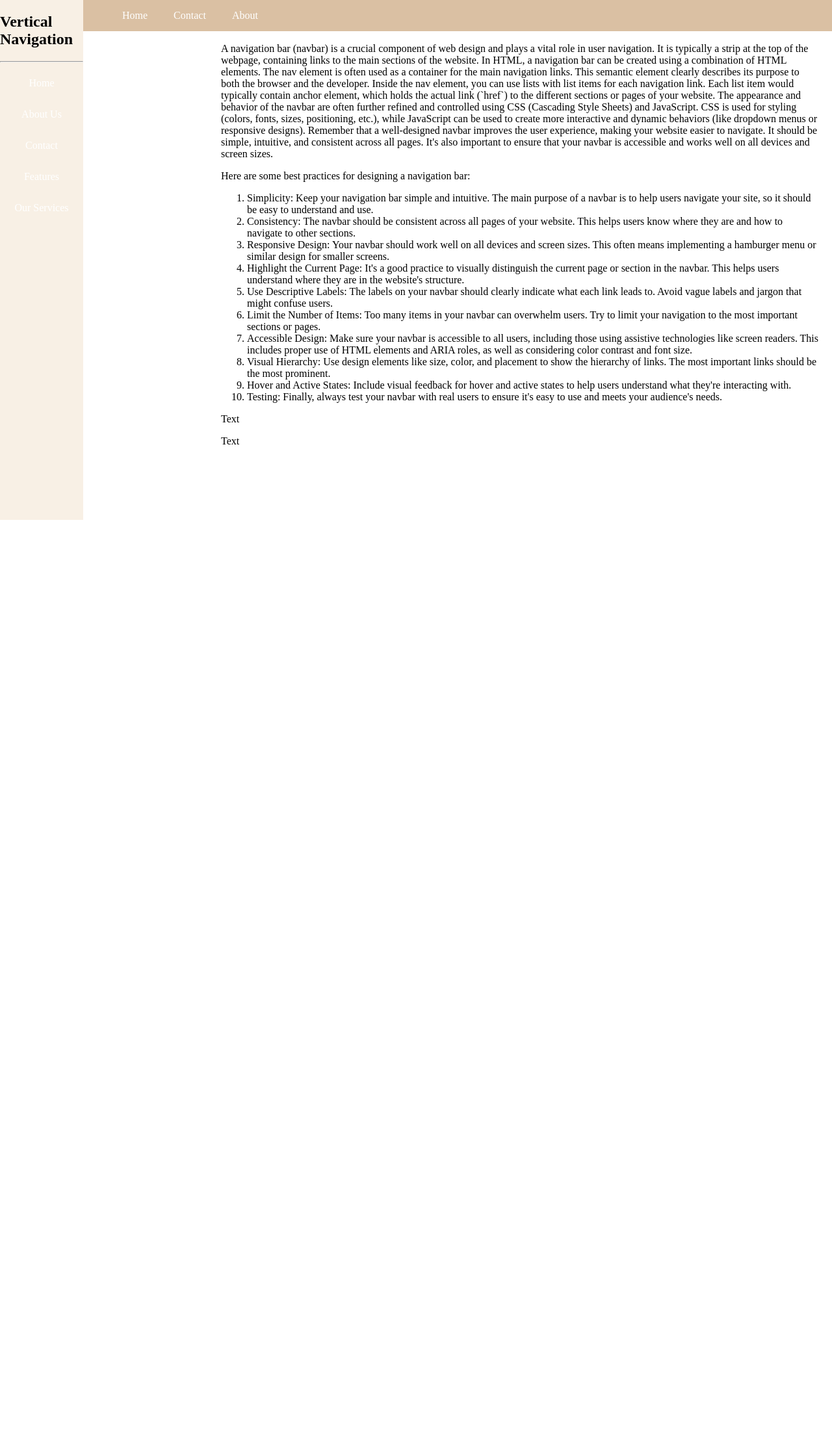
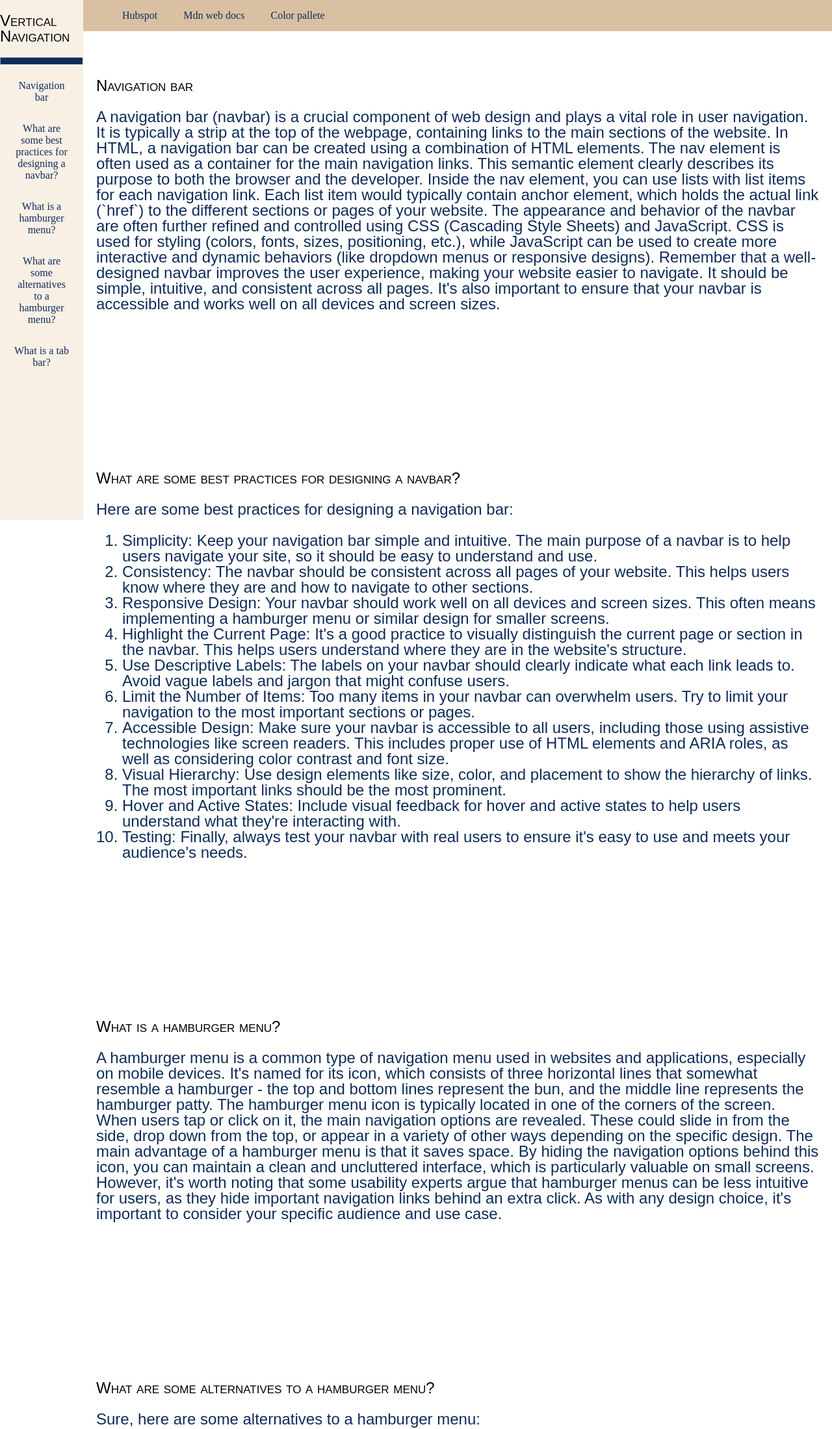
Before and after one commit to Pelshemka/21-21, a plain HTML site: page 2.6/2.6.html in a window 1280 px wide. Shown: the top 2199 px of the page at 65% size. Before the commit the page ends 800 px from the top, so only its background shows below. Drawn offline with Linux system fonts and the light colour scheme.

Commit message:
Add files via upload

```diff
--- a/2.6/2.6.css
+++ b/2.6/2.6.css
@@ -2,12 +2,23 @@
 body {
   margin: 0%;
 }
+p,ol{
+	color: #0F2C59;
+	font: 24px/1 "Fira Sans", sans-serif;
+}
+h2{ font: small-caps 24px/1 sans-serif;}
+hr {
+	height:10px;
+	background-color: #0F2C59;
+}
 section {
-	margin-left:25%;
-	padding:50px 20px;
+	margin-left:10%;
+	padding:100px 20px;
+
 }
 
-ul {display:flex;
+ul {
+	display:flex;
 	position: fixed;
 	margin:0% 0% 0% 10% ;
 	list-style-type: none;
@@ -15,7 +26,8 @@ ul {display:flex;
 	background-color:#DAC0A3;
 	float: left;
 }
-div {display:block;
+div {
+	display:block;
 	position: fixed;
 	margin:0% ;
 	height:100%;
@@ -27,7 +39,7 @@ div {display:block;
 
 ul li a, div li a  {
   display: block;
-  color: white;
+  color: #0F2C59;
   text-align: center;
   padding: 15px 20px;
   text-decoration: none;
--- a/2.6/2.6.html
+++ b/2.6/2.6.html
@@ -7,20 +7,21 @@
 </head>
 <body>
 <ul>
-  <li><a class="active" href="#home">Home</a></li>
-  <li><a href="#contact">Contact</a></li>
-  <li><a href="#about">About</a></li>
+  <li><a href="https://blog.hubspot.com/marketing/jump-link-same-page"  target="_blank">Hubspot</a></li>
+  <li><a href="https://developer.mozilla.org/en-US/docs/Web/HTML/Element/a"  target="_blank">Mdn web docs</a></li>
+  <li><a href="https://colorhunt.co/palette/f8f0e5eadbc8dac0a30f2c59"  target="_blank">Color pallete</a></li>
 </ul>
 <div>
 <h2>Vertical Navigation</h2>
 <hr>
-<li><a href="#">Home</a></li>
-<li><a href="#">About Us</a></li>
-<li><a href="#">Contact</a></li>
-<li><a href="#">Features</a></li>
-<li><a href="#">Our Services</a></li>
+<li><a href="#nav">Navigation bar</a></li>
+<li><a href="#wnav">What are some best practices for designing a navbar?</a></li>
+<li><a href="#ham">What is a hamburger menu?</a></li>
+<li><a href="#altham">What are some alternatives to a hamburger menu?</a></li>
+<li><a href="#tab">What is a tab bar?</a></li>
 </div>
-<section>
+<section id="nav">
+<h2>Navigation bar</h2>
 <p>A navigation bar (navbar) is a crucial component of web design and plays
  a vital role in user navigation. It is typically a strip at the top of the webpage,
  containing links to the main sections of the website.
@@ -40,31 +41,57 @@ and JavaScript. CSS is used for styling (colors, fonts, sizes, positioning, etc.
 Remember that a well-designed navbar improves the user experience, making your website easier to navigate.
 It should be simple, intuitive, and consistent across all pages. It's also important to ensure that your
 navbar is accessible and works well on all devices and screen sizes.</p>
+</section>
+<section id="wnav">
+<h2>What are some best practices for designing a navbar?</h2>
 <p>Here are some best practices for designing a navigation bar:
 <ol>
 <li>Simplicity: Keep your navigation bar simple and intuitive. The main purpose of a navbar is to help users navigate your site, so it should be easy to understand and use.</li>
-
 <li>Consistency: The navbar should be consistent across all pages of your website. This helps users know where they are and how to navigate to other sections.</li>
-
 <li>Responsive Design: Your navbar should work well on all devices and screen sizes. This often means implementing a hamburger menu or similar design for smaller screens.</li>
-
 <li>Highlight the Current Page: It's a good practice to visually distinguish the current page or section in the navbar. This helps users understand where they are in the website's structure.</li>
-
 <li>Use Descriptive Labels: The labels on your navbar should clearly indicate what each link leads to. Avoid vague labels and jargon that might confuse users.</li>
-
 <li>Limit the Number of Items: Too many items in your navbar can overwhelm users. Try to limit your navigation to the most important sections or pages.</li>
-
 <li>Accessible Design: Make sure your navbar is accessible to all users, including those using assistive technologies like screen readers. This includes proper use of HTML elements and ARIA roles, as well as considering color contrast and font size.</li>
-
 <li>Visual Hierarchy: Use design elements like size, color, and placement to show the hierarchy of links. The most important links should be the most prominent.</li>
-
 <li>Hover and Active States: Include visual feedback for hover and active states to help users understand what they're interacting with.</li>
-
 <li>Testing: Finally, always test your navbar with real users to ensure it's easy to use and meets your audience's needs.</li>
 </ol>
 </p>
-<p>Text</p>
-<p>Text</p>
+</section>
+<section  id="ham">
+<h2>What is a hamburger menu?</h2>
+<p>A hamburger menu is a common type of navigation menu used in websites and applications, especially on mobile devices. It's named for its icon,
+ which consists of three horizontal lines that somewhat resemble a hamburger - the top and bottom lines represent the bun, and the middle line represents the hamburger patty.
+The hamburger menu icon is typically located in one of the corners of the screen. When users tap or click on it, the main navigation options are revealed. These could slide in
+ from the side, drop down from the top, or appear in a variety of other ways depending on the specific design.
+The main advantage of a hamburger menu is that it saves space. By hiding the navigation options behind this icon, you can maintain a clean and uncluttered interface, which is
+particularly valuable on small screens. However, it's worth noting that some usability experts argue that hamburger menus can be less intuitive for users, as they hide important
+navigation links behind an extra click. As with any design choice, it's important to consider your specific audience and use case.</p>
+</section>
+<section  id="altham">
+<h2>What are some alternatives to a hamburger menu?</h2>
+<p>Sure, here are some alternatives to a hamburger menu:</p>
+<ol>
+<li>Tab Bar: This is a row of buttons, typically at the bottom of the screen on mobile devices. Each button leads to a different section of the app or website. This design is always visible, making it easy for users to navigate.</li>
+<li>Priority+ Navigation: In this design, the most important navigation options are shown as normal, and less important options are hidden behind a 'More' button.</li>
+<li>Scrollable Navigation: If there are too many options to fit on the screen, you can make your navigation bar horizontally scrollable.</li>
+<li>Dropdown Menus: This is a list of options that appears when the user clicks or hovers over a button or link. This can be a good way to save space while still keeping all options accessible.</li>
+<li>Mega Menus: These are large dropdown menus that can contain links, buttons, images, and more. They're often used on large websites with many pages.</li>
+<li>Sticky Navigation: This is a navigation bar that stays at the top of the screen as the user scrolls down. It allows users to navigate to other pages no matter where they are on the current page.</li>
+<li>Sidebar Menu: This is a vertical list of links on either side of the screen. It can be always visible or hidden behind a button.</li>
+</ol>
+<p>
+Remember, the best choice depends on your specific use case and audience. It's always a good idea to test different designs with real users to see what works best.
+</p>
+</section>
+<section id="tab">
+<h2>What is a tab bar?</h2>
+<p> A tab bar is a common user interface component, typically found at the bottom of the screen in mobile applications. It's a type of navigation menu that allows users to switch between different views or functional aspects of an application.
+The tab bar consists of multiple tabs, each representing a different section of the app. Each tab is represented by an icon and optionally a text label. When a user taps on a tab, they are taken to that section of the app.
+One of the key characteristics of a tab bar is that one tab is always active, and its icon or label is usually highlighted in some way to indicate this. This makes it clear to users where they are within the app at all times.
+Tab bars are particularly popular in iOS design but are also used in Android and web design. They are best used when an application has a few top-level navigation options of similar importance, which can be clearly represented by icons.
+</p>
 </section>
 </body>
 </html>
```
